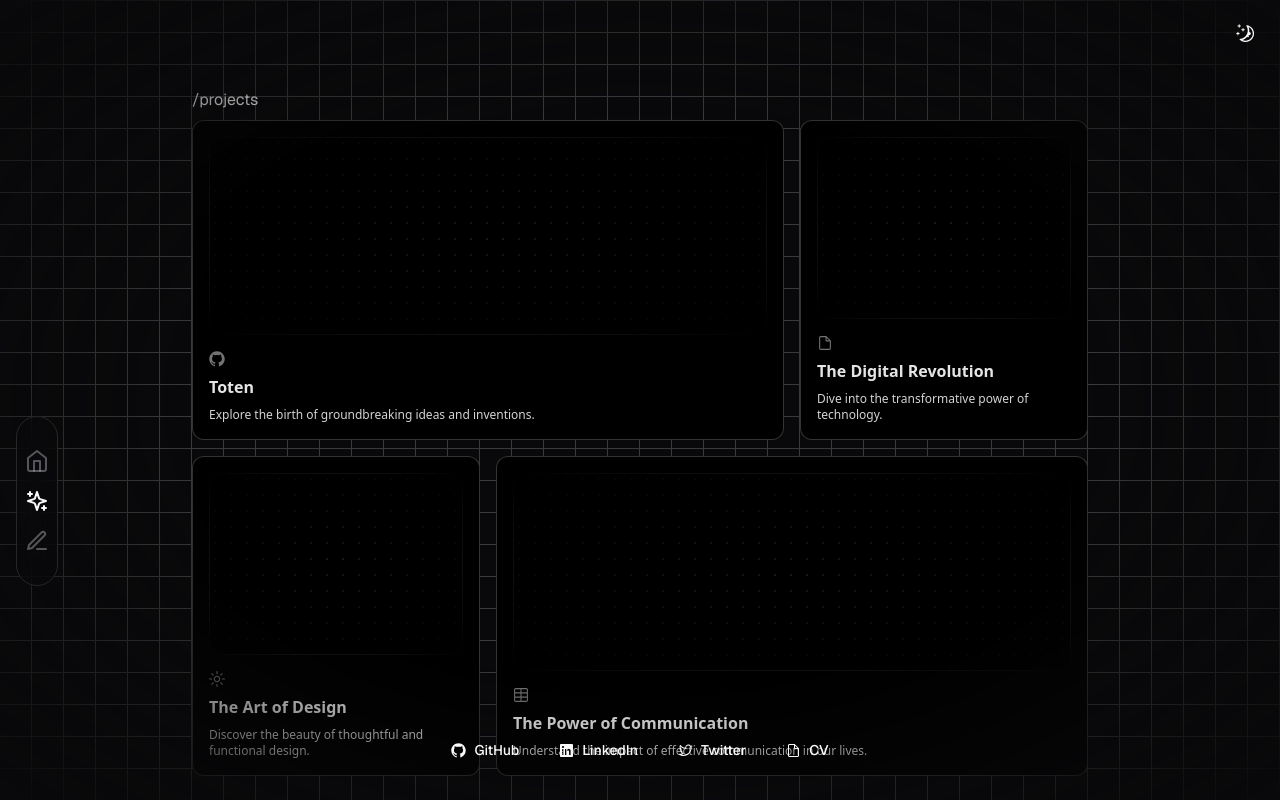
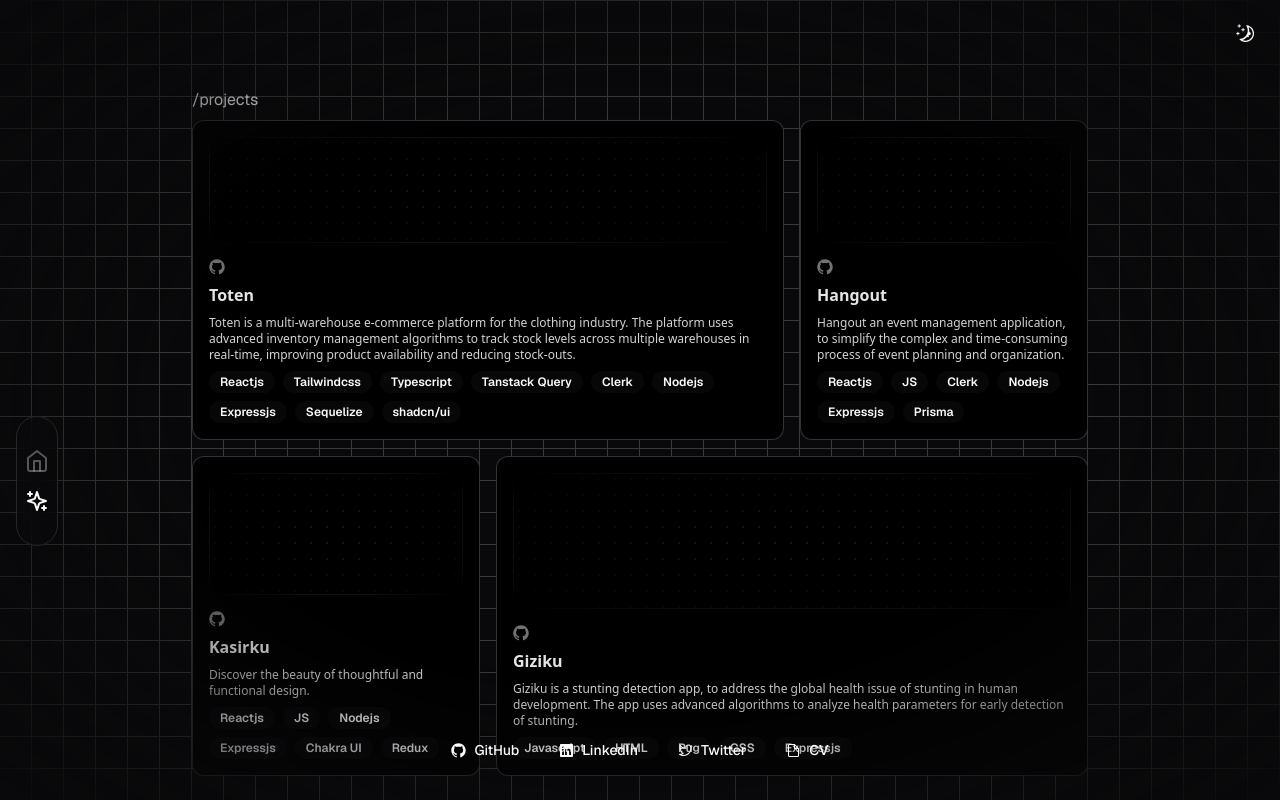
Before and after one commit to putuhema/phema.dev, a Next.js app: page /projects in a window 1280 px wide. Built offline with nearby package versions, Linux system fonts and the light colour scheme.

Commit message:
feat: update projects content

```diff
--- a/app/projects/page.tsx
+++ b/app/projects/page.tsx
@@ -18,6 +18,8 @@ export default function Page() {
               header={item.header}
               className={item.className}
               icon={item.icon}
+              url={item.url}
+              techstack={item.techstack}
             />
           ))}
         </BentoGrid>
@@ -31,31 +33,39 @@ const Skeleton = () => (
 const items = [
   {
     title: "Toten",
-    description: "Explore the birth of groundbreaking ideas and inventions.",
+    description: "Toten is a multi-warehouse e-commerce platform for the clothing industry. The platform uses advanced inventory management algorithms to track stock levels across multiple warehouses in real-time, improving product availability and reducing stock-outs.",
     header: <Skeleton />,
     className: "md:col-span-2",
     icon: <GitHubLogoIcon className="h-4 w-4 text-neutral-500" />,
+    url: "https://github.com/purwadhikafullstack/JCWDOL01101",
+    techstack: ["Reactjs", "Tailwindcss", "Typescript", "Tanstack Query", "Clerk", "Nodejs", "Expressjs", "Sequelize", "shadcn/ui"]
   },
   {
-    title: "The Digital Revolution",
-    description: "Dive into the transformative power of technology.",
+    title: "Hangout",
+    description: "Hangout an event management application, to simplify the complex and time-consuming process of event planning and organization.",
     header: <Skeleton />,
     className: "md:col-span-1",
-    icon: <FileIcon className="h-4 w-4 text-neutral-500" />,
+    icon: <GitHubLogoIcon className="h-4 w-4 text-neutral-500" />,
+    url: "https://github.com/putuhema/Hangout",
+    techstack: ["Reactjs", "JS", "Clerk", "Nodejs", "Expressjs", "Prisma"]
   },
   {
-    title: "The Art of Design",
+    title: "Kasirku",
     description: "Discover the beauty of thoughtful and functional design.",
     header: <Skeleton />,
     className: "md:col-span-1",
-    icon: <SunIcon className="h-4 w-4 text-neutral-500" />,
+    icon: <GitHubLogoIcon className="h-4 w-4 text-neutral-500" />,
+    url: "https://github.com/putuhema/kasirku",
+    techstack: ["Reactjs", "JS", "Nodejs", "Expressjs", "Chakra UI", "Redux"]
   },
   {
-    title: "The Power of Communication",
+    title: "Giziku",
     description:
-      "Understand the impact of effective communication in our lives.",
+      "Giziku is a stunting detection app, to address the global health issue of stunting in human development. The app uses advanced algorithms to analyze health parameters for early detection of stunting.",
     header: <Skeleton />,
     className: "md:col-span-2",
-    icon: <TableIcon className="h-4 w-4 text-neutral-500" />,
+    icon: <GitHubLogoIcon className="h-4 w-4 text-neutral-500" />,
+    url: "https://github.com/putuhema/giziku",
+    techstack: ["Javascript", "HTML", "Pug", "CSS", "Expressjs"]
   },
 ];
--- a/components/main.tsx
+++ b/components/main.tsx
@@ -33,11 +33,11 @@ const Main = ({ children }: MainProps) => {
                 title: "projects",
                 href: "/projects",
               },
-              {
-                icon: PenLine,
-                title: "writing",
-                href: "/writing",
-              },
+              // {
+              //   icon: PenLine,
+              //   title: "writing",
+              //   href: "/writing",
+              // },
             ]}
           />
         </TooltipProvider>
--- a/components/nav.tsx
+++ b/components/nav.tsx
@@ -22,11 +22,10 @@ const Nav = ({ links }: NavProps) => {
   return (
     <nav className="flex flex-col justify-center items-center gap-4 p-2 py-8 border rounded-full bg-background/50 backdrop-blur-md">
       {links.map((link) => (
-        <Tooltip delayDuration={0}>
+        <Tooltip delayDuration={0} key={link.title}>
           <TooltipTrigger>
             <Link
               href={link.href}
-              key={link.title}
               className={cn("flex items-center text-muted-foreground/50 hover:text-foreground transition-all duration-200 rounded-md w-full", pathname === link.href && "text-foreground")}
             >
               <link.icon className="w-6 h-6" />
--- /dev/null
+++ b/components/ui/badge.tsx
@@ -0,0 +1,36 @@
+import * as React from "react"
+import { cva, type VariantProps } from "class-variance-authority"
+
+import { cn } from "@/lib/utils"
+
+const badgeVariants = cva(
+  "inline-flex items-center rounded-md border px-2.5 py-0.5 text-xs font-semibold transition-colors focus:outline-none focus:ring-2 focus:ring-ring focus:ring-offset-2",
+  {
+    variants: {
+      variant: {
+        default:
+          "border-transparent bg-primary text-primary-foreground shadow hover:bg-primary/80",
+        secondary:
+          "border-transparent bg-secondary text-secondary-foreground hover:bg-secondary/80",
+        destructive:
+          "border-transparent bg-destructive text-destructive-foreground shadow hover:bg-destructive/80",
+        outline: "text-foreground",
+      },
+    },
+    defaultVariants: {
+      variant: "default",
+    },
+  }
+)
+
+export interface BadgeProps
+  extends React.HTMLAttributes<HTMLDivElement>,
+    VariantProps<typeof badgeVariants> {}
+
+function Badge({ className, variant, ...props }: BadgeProps) {
+  return (
+    <div className={cn(badgeVariants({ variant }), className)} {...props} />
+  )
+}
+
+export { Badge, badgeVariants }
--- a/components/ui/bento-grid.tsx
+++ b/components/ui/bento-grid.tsx
@@ -1,5 +1,6 @@
 
 import { cn } from "@/lib/utils";
+import { Badge } from "./badge";
 
 export const BentoGrid = ({
   className,
@@ -26,12 +27,16 @@ export const BentoGridItem = ({
   description,
   header,
   icon,
+  url,
+  techstack
 }: {
   className?: string;
   title?: string | React.ReactNode;
   description?: string | React.ReactNode;
   header?: React.ReactNode;
   icon?: React.ReactNode;
+  url?: string;
+  techstack?: string[];
 }) => {
   return (
     <div
@@ -43,11 +48,22 @@ export const BentoGridItem = ({
       {header}
       <div className="group-hover/bento:translate-x-2 transition duration-200">
         {icon}
-        <div className="font-sans font-bold text-neutral-600 dark:text-neutral-200 mb-2 mt-2">
-          {title}
-        </div>
-        <div className="font-sans font-normal text-neutral-600 text-xs dark:text-neutral-300">
-          {description}
+        <a className="cursor-pointer" href={url} target="_blank" rel="noreferrer">
+          <div className="font-sans font-bold text-neutral-600 dark:text-neutral-200 mb-2 mt-2">
+            {title}
+          </div>
+          <div className="font-sans font-normal text-neutral-600 text-xs dark:text-neutral-300">
+            {description}
+          </div>
+        </a>
+        <div className="flex flex-wrap gap-2 items-center mt-2 w-full">
+          {
+            techstack && techstack.map(stack => (
+              <Badge key={stack} className="bg-background/80 hover:bg-background border rounded-full text-primary">
+                {stack}
+              </Badge>
+            ))
+          }
         </div>
       </div>
     </div>
```
